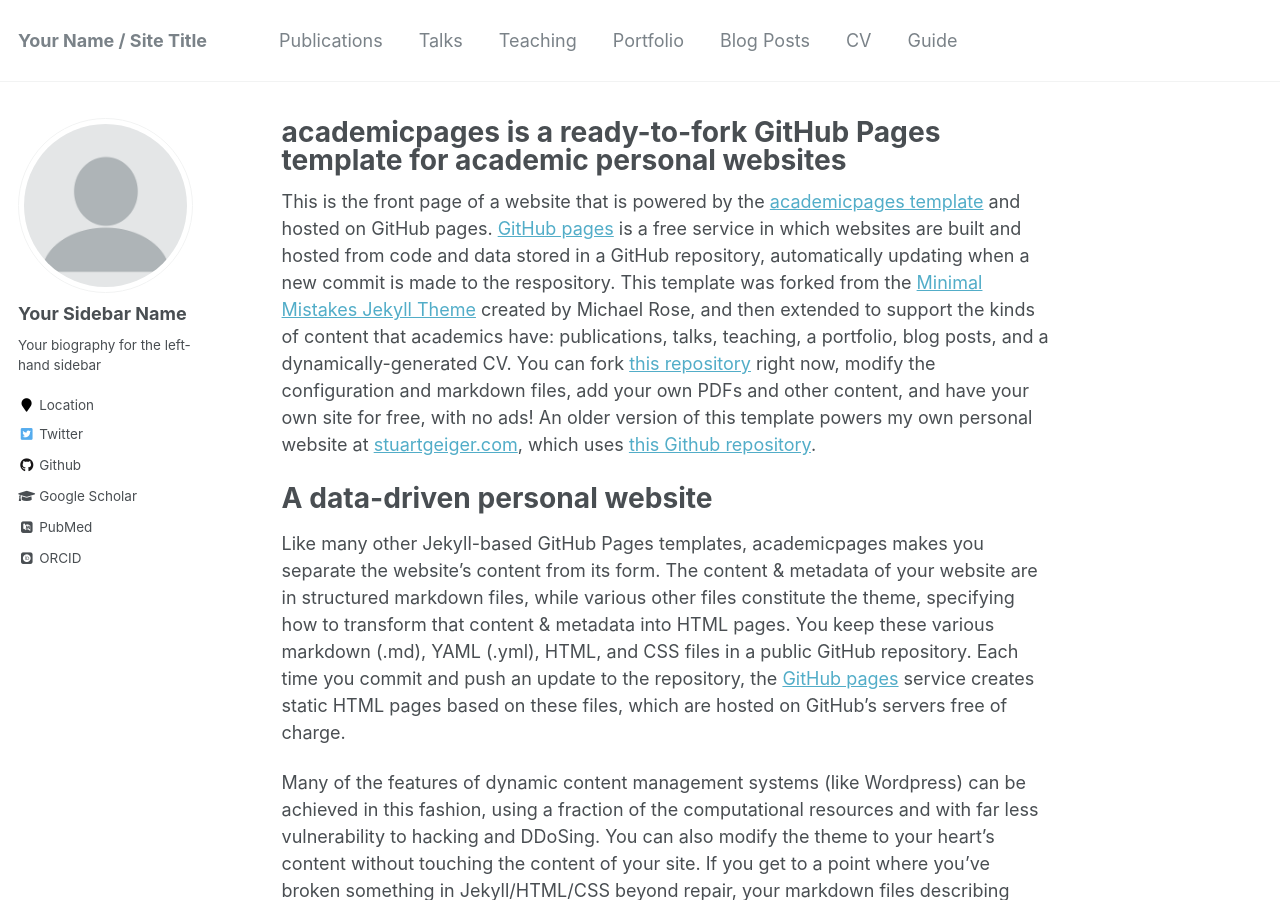
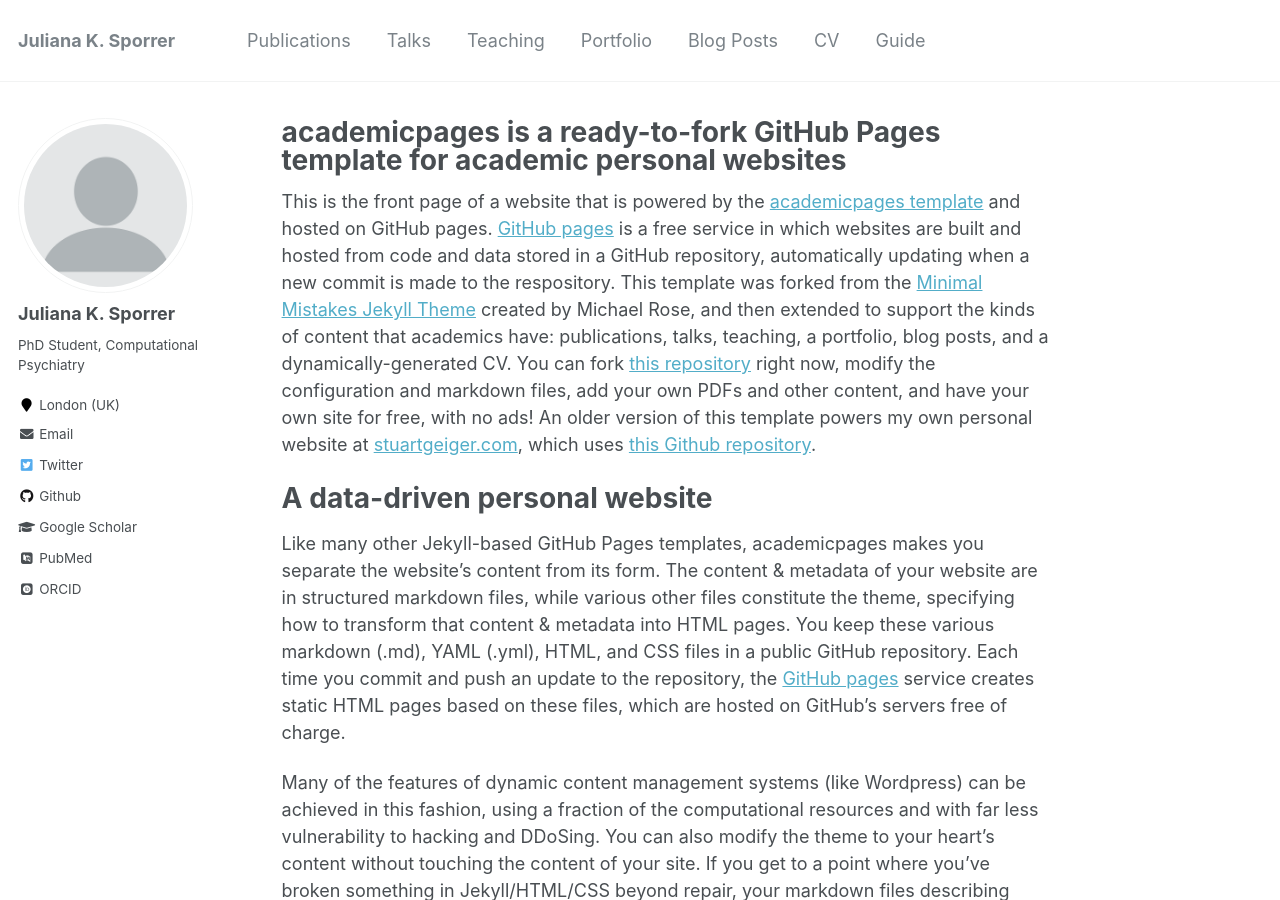
Before and after one commit to jusporrer/jusporrer.github.io, a Jekyll site: the page built from _pages/about.md, in a window 1280 px wide and 900 px high. Built offline with Jekyll 4.4.1, drawn with Linux system fonts in a browser that asks for light colours; some web fonts are replaced; some of the changed text lies outside the part shown.

Commit message:
Update _config.yml

```diff
--- a/_config.yml
+++ b/_config.yml
@@ -6,14 +6,14 @@
 # `jekyll serve`. If you change this file, please restart the server process.
 
 # Site Settings
-locale                   : "en-US"
-title                    : "Your Name / Site Title"
+locale                   : "en-GB"
+title                    : "Juliana K. Sporrer"
 title_separator          : "-"
-name                     : &name "Your Name"
+name                     : &name "Sporrer"
 description              : &description "personal description"
-url                      : https://academicpages.github.io # the base hostname & protocol for your site e.g. "https://mmistakes.github.io"
+url                      : "https://jusporrer.github.io" # the base hostname & protocol for your site e.g. "https://mmistakes.github.io"
 baseurl                  : "" # the subpath of your site, e.g. "/blog"
-repository               : "academicpages/academicpages.github.io"
+repository               : "jusporrer/jusporrer.github.io"
 teaser                   :  # filename of teaser fallback teaser image placed in /images/, .e.g. "500x300.png"
 breadcrumbs              : false # true, false (default)
 words_per_minute         : 160
@@ -80,14 +80,14 @@ analytics:
 
 # Site Author
 author:
-  name             : "Your Sidebar Name"
+  name             : "Juliana K. Sporrer"
   avatar           : "profile.png"
-  bio              : "Your biography for the left-hand sidebar"
-  location         : "Location"
+  bio              : "PhD Student, Computational Psychiatry"
+  location         : "London (UK)"
   employer         :
   pubmed           : "https://www.ncbi.nlm.nih.gov/pubmed/?term=john+snow"
-  googlescholar    : "http://yourfullgooglescholarurl.com"
-  email            :
+  googlescholar    : "https://scholar.google.com/citations?user=J5c7EoUAAAAJ&hl=en"
+  email            : "juliana.sporrer.18@ucl.ac.uk"
   researchgate     :  # example: "https://www.researchgate.net/profile/yourprofile"
   uri              :
   bitbucket        :
@@ -96,20 +96,20 @@ author:
   flickr           :
   facebook         :
   foursquare       :
-  github           : "academicpages"
+  github           : "jusporrer"
   google_plus      :
   keybase          :
   instagram        :
   impactstory      : #"https://profiles.impactstory.org/u/xxxx-xxxx-xxxx-xxxx"
   lastfm           :
   linkedin         :
-  orcid            : "http://orcid.org/yourorcidurl"
+  orcid            : "https://orcid.org/0000-0002-9964-2876"
   pinterest        :
   soundcloud       :
   stackoverflow    : # http://stackoverflow.com/users/123456/username
   steam            :
   tumblr           :
-  twitter          : "replacethistwitterhandle"
+  twitter          : "JulianaSporrer"
   vine             :
   weibo            :
   xing             :
```
